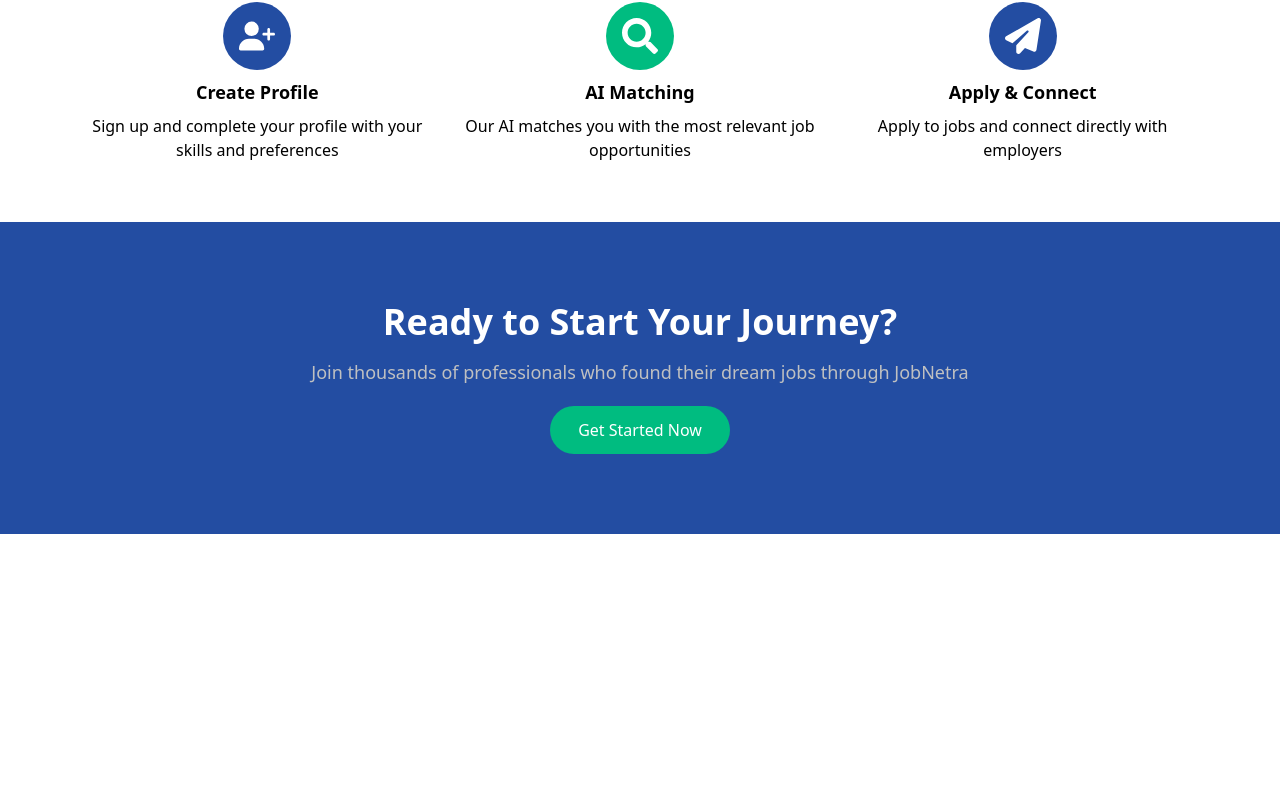
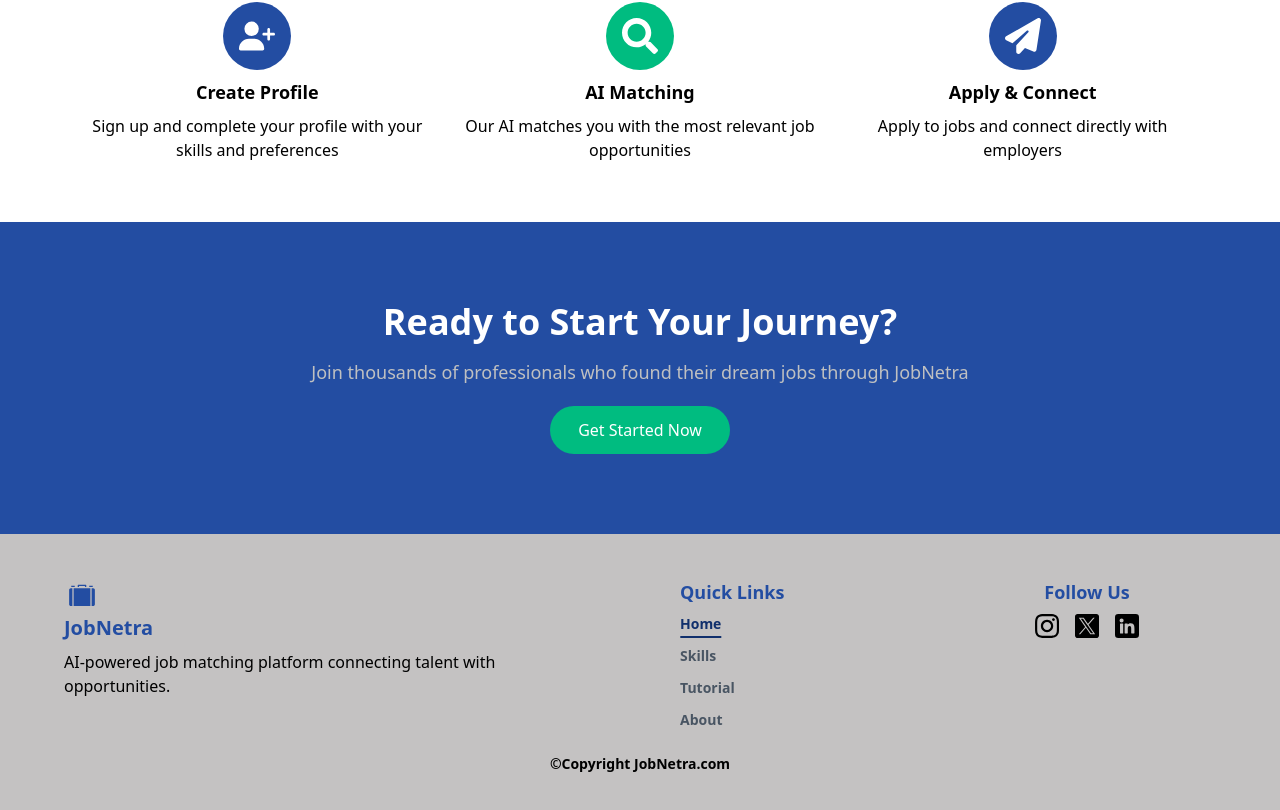
Before and after one commit to Alexanderrikky10/JobNetra, a React (Vite) app in the folder frontend/: page / in a window 1280 px wide. Shown: the part 1519-2329 px from the top of the page. Before the commit the page ends 2053 px from the top, so only its background shows below. Built offline with nearby package versions, Linux system fonts and the light colour scheme.

Commit message:
fix: add footer

```diff
--- a/frontend/src/components/Layouts/FooterLayout.jsx
+++ b/frontend/src/components/Layouts/FooterLayout.jsx
@@ -6,8 +6,8 @@ const FooterLayout = () => {
 
   return (
     <>
-      <div className="bg-[var(--bg-light)] ">
-        <div className="flex flex-col items-center m-6 mb-2">
+      <div className="bg-[#c4c2c2] py-5">
+        <div className="flex flex-col items-center m-6 mb-5">
           <div className="md:flex md:flex-row md:justify-between w-full px-10 md:gap-20">
             <section className="flex flex-col items-center mb-4 md:flex-1/2 md:items-start">
               <div className="flex flex-col items-center md:items-start">
@@ -29,7 +29,11 @@ const FooterLayout = () => {
                 <div className="my-2 flex flex-col items-center gap-3 lg:text-md text-sm md:items-start">
                   <Link
                     to="/"
-                    className={`${"text-[var(--text-nav)] hover:text-[var(--primary-hover)] hover:after:scale-x-100"} relative font-bold after:content-[''] after:absolute after:-bottom-1 after:left-1/2 after:-translate-x-1/2 after:w-full after:h-[2px] after:bg-[var(--primary-hover)] after:transition-all after:duration-300 after:scale-x-0 origin-center`}
+                    className={`${
+                      location.pathname === "/"
+                        ? "text-[var(--primary-hover)] after:scale-x-100"
+                        : "text-[var(--text-nav)] hover:text-[var(--primary-hover)] hover:after:scale-x-100"
+                    } relative font-bold after:content-[''] after:absolute after:-bottom-1 after:left-1/2 after:-translate-x-1/2 after:w-full after:h-[2px] after:bg-[var(--primary-hover)] after:transition-all after:duration-300 after:scale-x-0 origin-center`}
                   >
                     Home
                   </Link>
--- a/frontend/src/components/Layouts/NavLayout.jsx
+++ b/frontend/src/components/Layouts/NavLayout.jsx
@@ -1,5 +1,6 @@
 import React from "react";
 import Navbar from "../Fragments/Navbar";
+import FooterLayout from "./FooterLayout";
 
 const NavLayout = (props) => {
   const { children } = props;
@@ -7,6 +8,7 @@ const NavLayout = (props) => {
     <div className="min-h-screen relative mx-auto">
       <Navbar />
       <div className="pt-10">{children}</div>
+      <FooterLayout />
     </div>
   );
 };
```
